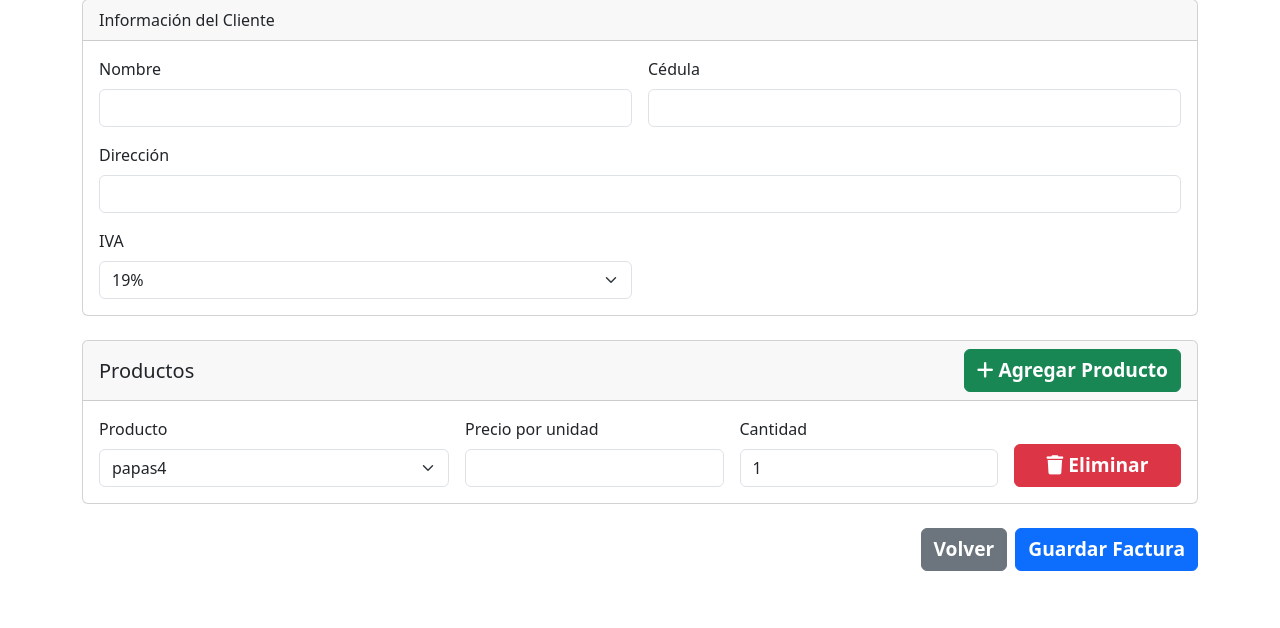
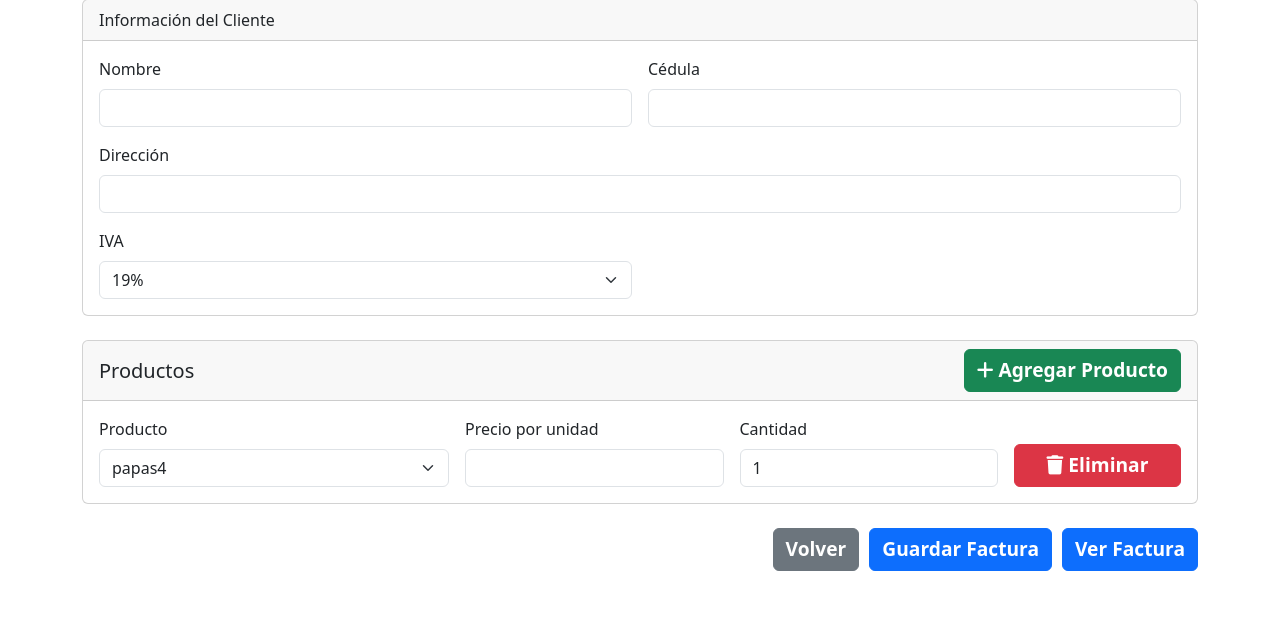
Before and after one commit to 4alejo0428/sistemainventario, a PHP site: page /crear_factura.php in a window 1280 px wide. Shown: the part 111-739 px from the top of the page. Run offline with PHP 8.4, Linux system fonts and the light colour scheme; data comes from the database, SQL or seed files in the repository; data that the repository does not hold is empty; some libraries are stand-ins or nearby versions.

Commit message:
cambios visuales

```diff
--- a/conexion.php
+++ b/conexion.php
@@ -1,4 +1,3 @@
-
 <?php
 $host = 'localhost';
 $user = 'root';
--- a/crear_factura.php
+++ b/crear_factura.php
@@ -86,9 +86,10 @@
             </div>
         </div>
 
-        <div class="d-flex justify-content-end">
-            <a href="index.php" class="btn btn-secondary me-2">Volver</a>
+        <div class="d-flex justify-content-end" style="gap: 10px;">
+            <a href="index.php" class="btn btn-secondary">Volver</a>
             <button type="submit" class="btn btn-primary">Guardar Factura</button>
+            <?php echo "<a href='ver_factura.php?id=$idfactura' class='btn btn-primary'>Ver Factura</a>"; ?>
         </div>
     </form>
 </div>
--- a/guarda_factura.php
+++ b/guarda_factura.php
@@ -45,7 +45,6 @@ if ($_SERVER['REQUEST_METHOD'] === 'POST') {
 
     echo "<div class='alert alert-success'>✅ Factura registrada correctamente.</div>";
     include 'crear_factura.php';
-    echo "<a href='ver_factura.php?id=$idfactura' class='btn btn-primary mt-3'>Ver Factura</a>";
 
 } else {
 }
--- a/includes/footer.php
+++ /dev/null
@@ -1,3 +0,0 @@
-  </div> <!-- Fin container -->
-</body>
-</html>
--- a/index.php
+++ b/index.php
@@ -1,5 +1,4 @@
 <!-- index.php -->
-<?php include 'includes/footer.php'; ?>
 <?php
     include 'conexion.php';
     include 'includes/operacionesindex.php';
@@ -13,10 +12,9 @@ include 'includes/operacionesindex.php';
   <title>inicio</title>
   <link href="assets/css/bootstrap.min.css" rel="stylesheet">
 </head>
+<header><?php include 'includes/header.php'; ?></header>
 <body>
-<header
-<?php include 'includes/header.php'; ?>
-</header>
+
     <main class="container my-5">
             <div class="text-center" style="gap:10px">
                 <div class="d-grid gap-5 d-md-flex justify-content-center">
```
Also changed, not shown: dashboaard.php (deleted). Lines whose indentation alone changed are shown as unchanged.
